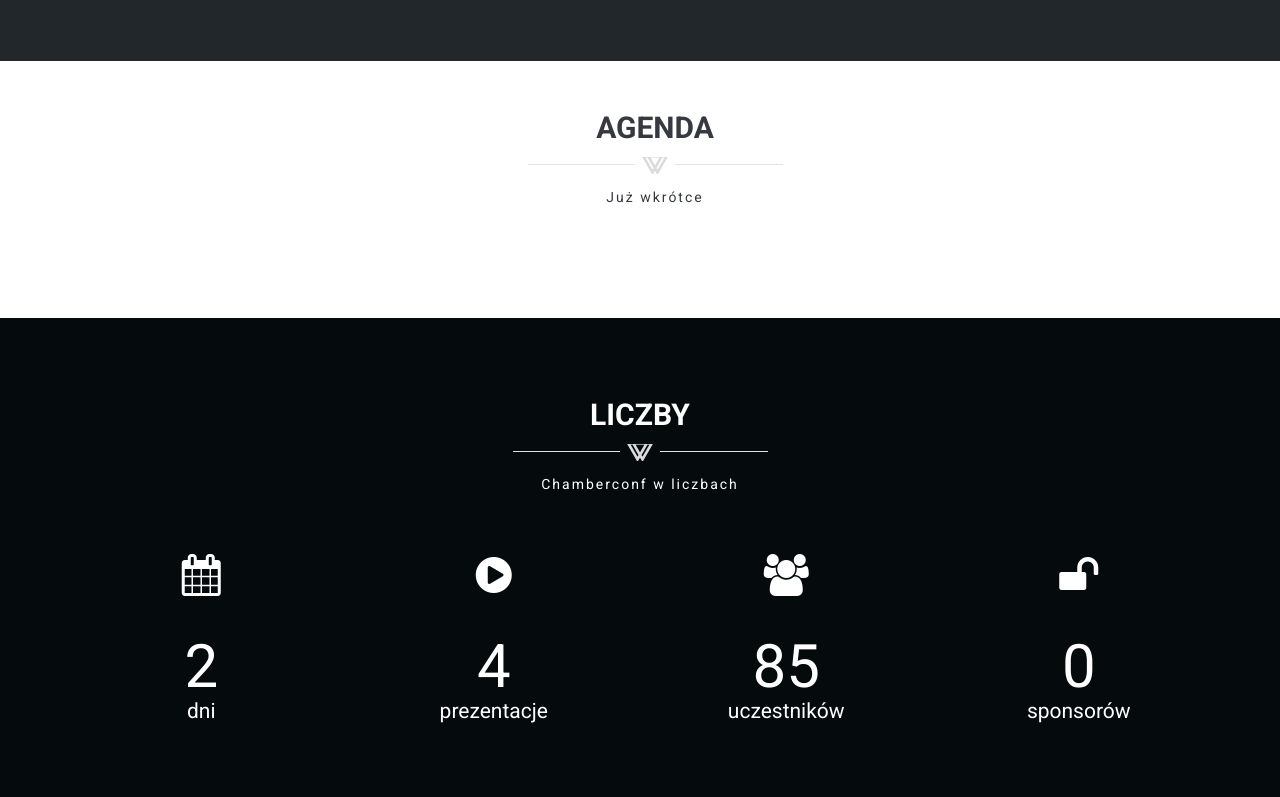
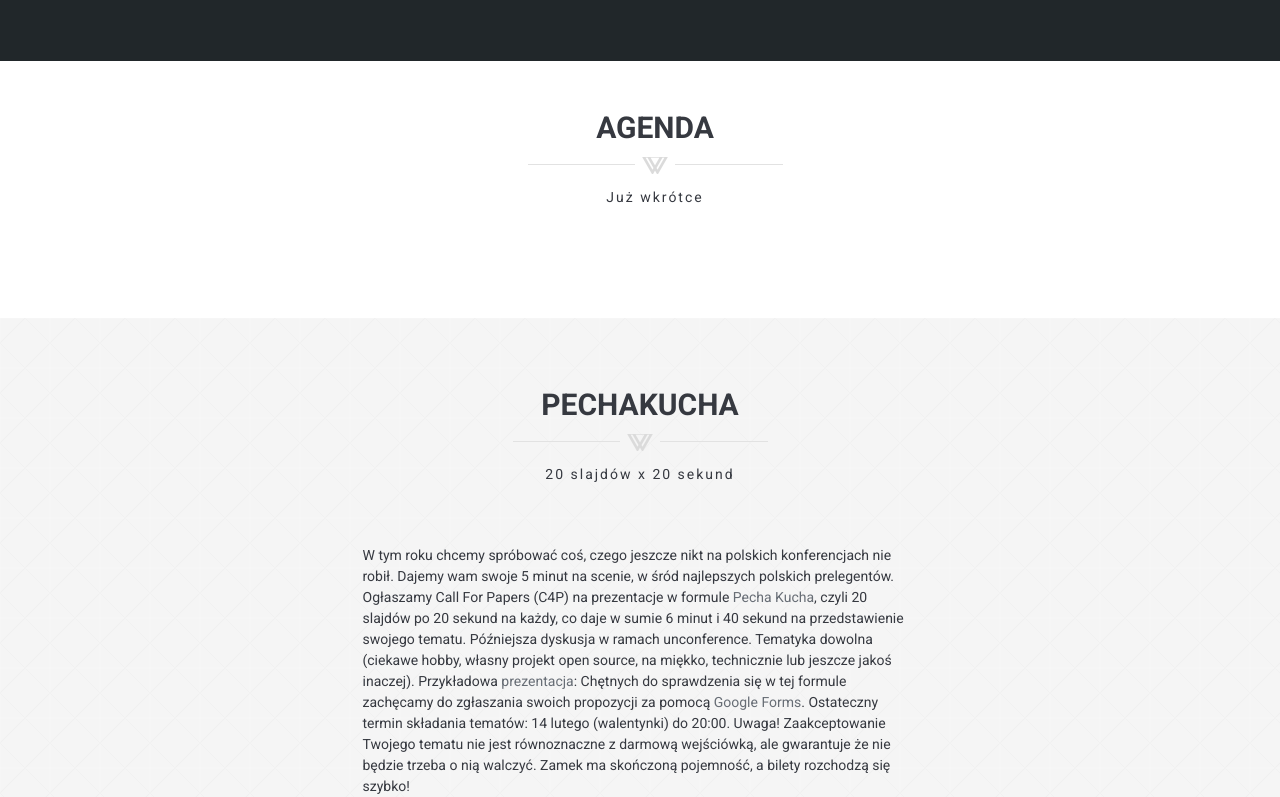
Before and after one commit to mstachniuk/chamberconf16, a plain HTML site: page index.html in a window 1280 px wide. Shown: the part 2000-2797 px from the top of the page. Drawn offline with Linux system fonts and the light colour scheme.

Commit message:
Add PechaKucha section

```diff
--- a/index.html
+++ b/index.html
@@ -79,11 +79,10 @@
                     <div class="collapse navbar-collapse" id="bs-example-navbar-collapse-1">
                         <ul class="nav navbar-nav navbar-right">
                             <li><a class="page-scroll" href="body">Home</a></li>
-                            <li><a class="page-scroll" href="#about-section">Idea</a></li>
                             <li><a class="page-scroll" href="#testimonial-section">Aktualnośći</a></li>
                             <li><a class="page-scroll" href="#portfolio-section">Agenda</a></li>
+                            <li><a class="page-scroll" href="#cta-section">PechaKucha</a></li>
                             <li><a class="page-scroll" href="#team-section">Prelegenci</a></li>
-                            <li><a class="page-scroll" href="#org-team-section">Organizatorzy</a></li>
                             <li><a class="page-scroll" href="#prices-section">Rejestracja</a></li>
                             <li><a class="page-scroll" href="#contact-section">Miejsce</a></li>
                         </ul>
@@ -304,6 +303,41 @@
             <!-- End portfolio -->
 
 
+            <!-- Begin cta -->
+            <section id="cta-section">
+                <div class="cta">
+                    <div class="container">
+                        <div class="row">
+
+                            <!-- Begin page header-->
+                            <div class="page-header-wrapper">
+                                <div class="container">
+                                    <div class="page-header text-center wow fadeInDown" data-wow-delay="0.4s">
+                                        <h2>PechaKucha</h2>
+                                        <div class="devider"></div>
+                                        <p class="subtitle">20 slajdów x 20 sekund</p>
+                                    </div>
+                                </div>
+                            </div>
+                            <!-- End page header-->
+
+
+                            <div class="col-md-3">
+
+                            </div>
+
+                            <div class="col-md-6">
+                                <p>W tym roku chcemy spróbować coś, czego jeszcze nikt na polskich konferencjach nie robił. Dajemy wam swoje 5 minut na scenie, w śród najlepszych polskich prelegentów.
+                                Ogłaszamy Call For Papers (C4P) na prezentacje w formule <a href="https://pl.wikipedia.org/wiki/Pecha_Kucha">Pecha Kucha</a>, czyli 20 slajdów po 20 sekund na każdy, co daje w sumie 6 minut i 40 sekund na przedstawienie swojego tematu. Późniejsza dyskusja w ramach unconference. Tematyka dowolna (ciekawe hobby, własny projekt open source, na miękko, technicznie lub jeszcze jakoś inaczej). Przykładowa <a href="https://www.youtube.com/watch?v=QZDJi-T_hlI">prezentacja</a>:
+                                Chętnych do sprawdzenia się w tej formule zachęcamy do zgłaszania swoich propozycji za pomocą <a href="https://docs.google.com/forms/d/1_DVuvq9TDOICnzWM8_uOFyyjd2KztsMTP06zP-hPjNo/edit?usp=sharing">Google Forms</a>. Ostateczny termin składania tematów: 14 lutego (walentynki) do 20:00.
+                                Uwaga! Zaakceptowanie Twojego tematu nie jest równoznaczne z darmową wejściówką, ale gwarantuje że nie będzie trzeba o nią walczyć. Zamek ma skończoną pojemność, a bilety rozchodzą się szybko!</p>
+                            </div>
+
+                        </div> <!-- /.row -->
+                    </div> <!-- /.container -->
+                </div>
+            </section>
+            <!-- End cta -->
 
 
             <!-- Begin counter up -->
```
